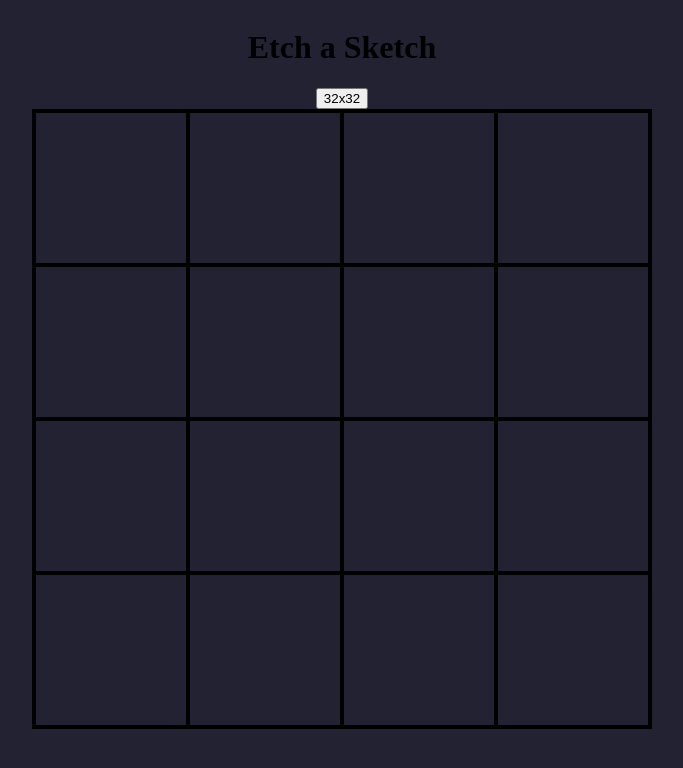
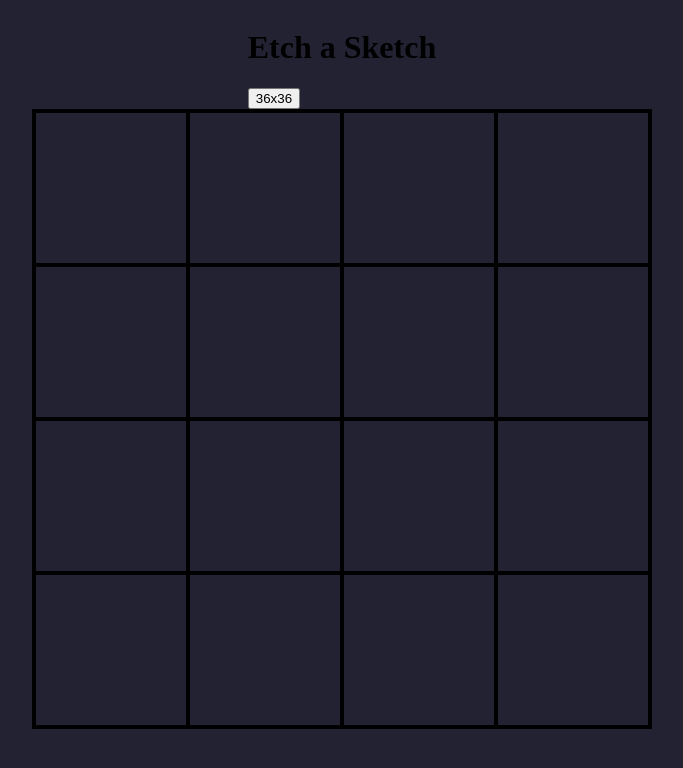
Before and after one commit to RicaReviwq/Etch-a-sketch, a plain HTML site: page index.html in a window 1280 px wide. Shown: the whole page, without its empty margins (298-981 px from the left). Drawn offline with Linux system fonts and the light colour scheme.

Commit message:
Meti el boton y el titulo dentro de un mismo contenedor para evitar errores con la propiedad 'display:flex'

```diff
--- a/index.html
+++ b/index.html
@@ -8,14 +8,13 @@
 </head>
 <body>
 
-
+<header class="cabezera">
     <h1>Etch a Sketch</h1>
-
-    <button id="agregar1">32x32</button>
-    <div class="cuadricula" id="cuadricula">
+    <button id="agregar1">36x36</button>
+</header>
 
 
-
+    <div class="cuadricula" id="cuadricula">
     </div>
 
 
```
